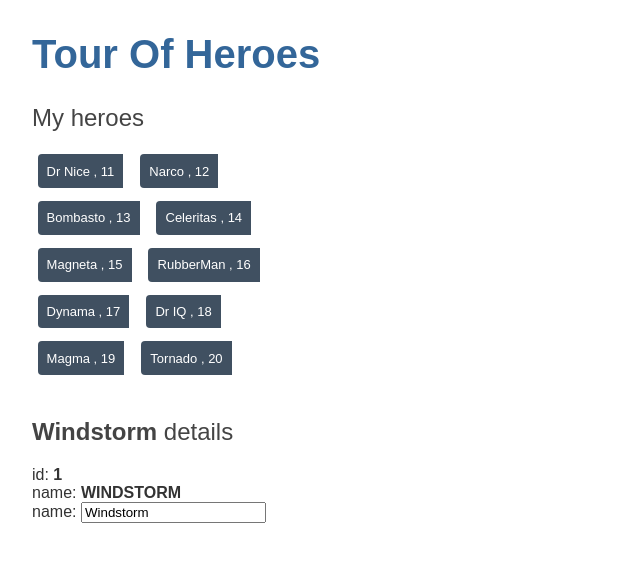
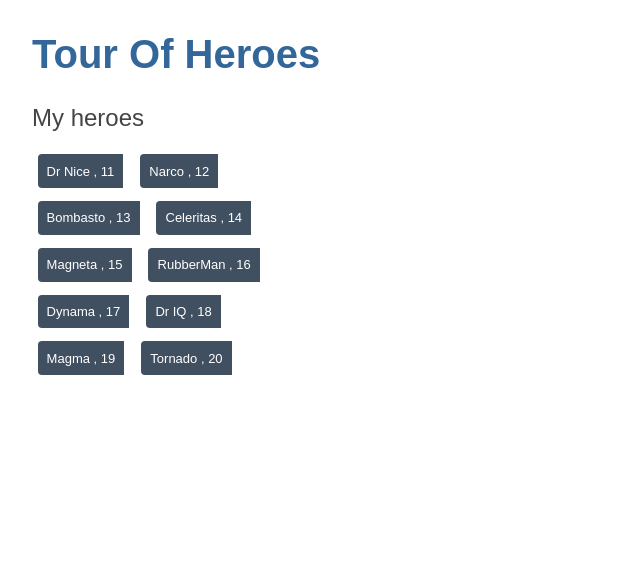
Before and after one commit to katebatrakova/angular-tour-of-heroes, an Angular app: page / in a window 1280 px wide. Shown: the top 562 px of the page, without its empty margins (0-640 px from the left). Built offline with nearby package versions, Linux system fonts and the light colour scheme.

Commit message:
Step 7 - User able to select a hero and see their details

```diff
--- /dev/null
+++ b/src/app/hero-detail/hero-detail.component.html
@@ -0,0 +1,16 @@
+<!-- selectedHero details -->
+
+<div *ngIf="hero">
+<div>
+    <!--  binding data to the new hero property -->
+<h2><strong>{{hero.name}}</strong> details</h2>
+<div><span>id: </span><strong>{{hero.id}} </strong></div>
+<!-- With pipe operator activating the built-in Uppercase format -->
+<div><span>name: </span><strong>{{hero.name | uppercase}}</strong></div>
+    <label>name:
+        <!-- [(ngModel)] is two-way data binding syntax
+            to bind hero.name property to the textbox, and vice versa-->
+      <input [(ngModel)]="hero.name" placeholder="name"/>
+    </label>
+  </div>
+</div>
--- /dev/null
+++ b/src/app/hero-detail/hero-detail.component.ts
@@ -0,0 +1,18 @@
+import { Component, OnInit, Input } from '@angular/core';
+import { Hero } from '../hero';
+
+@Component({
+  selector: 'app-hero-detail',
+  templateUrl: './hero-detail.component.html',
+  styleUrls: ['./hero-detail.component.scss']
+})
+export class HeroDetailComponent implements OnInit {
+  // external HeroesComponent binds to it <app-hero-detail [hero]="selectedHero"></app-hero-detail>
+  @Input() hero: Hero;
+
+  constructor() { }
+
+  ngOnInit(): void {
+  }
+
+}
--- a/src/app/heroes/heroes.component.html
+++ b/src/app/heroes/heroes.component.html
@@ -1,20 +1,29 @@
 <h2>My heroes</h2>
 <ul class="heroes">
   <!-- iterating through the list of heroes with repeater directive inside host element -->
-  <li *ngFor='let hero of heroes' class="badge">{{hero.name}} , {{hero.id}}</li>
-
+  <!-- event binding:user clicks onSelect(hero) method handler gets executed -->
+  <!-- class binding to add and remove a CSS class conditionally -->
+  <li *ngFor ='let hero of heroes'
+   class="badge"
+   (click)="onSelect(hero)"
+   [class.selected]='hero === selectedHero'>
+    {{hero.name}} , {{hero.id}}
+   </li>
 </ul>
 
+
+<!-- HeroDetailComponent  -->
+<!-- display if the selectedHero exists with  *ngIf directive.
+  If selectedHero value is falsey -  ngIf removes the hero detail from the DOM-->
+<div *ngIf='selectedHero'>
   <!--  binding data to the new hero property -->
-<h2><strong>{{hero.name}}</strong> details</h2>
-<div><span>id: </span><strong>{{hero.id}} </strong></div>
+<h2>{{selectedHero.name}} details</h2>
+<div><span>id: </span><strong>{{selectedHero.id}} </strong></div>
 <!-- With pipe operator activating the built-in Uppercase format -->
-<div><span>name: </span><strong>{{hero.name | uppercase}}</strong></div>
-
-<div>
+<div><span>name: </span><strong>{{selectedHero.name | uppercase}}</strong></div>
   <label>name:
       <!-- [(ngModel)] is two-way data binding syntax
           to bind hero.name property to the textbox, and vice versa-->
-      <input [(ngModel)]="hero.name" placeholder="name"/>
+    <input [(ngModel)]="selectedHero.name" placeholder="name"/>
   </label>
 </div>
--- a/src/app/heroes/heroes.component.ts
+++ b/src/app/heroes/heroes.component.ts
@@ -13,20 +13,29 @@ import { HEROES } from '../mock-heroes';
 })
 
 
+export class HeroesComponent implements OnInit {
+  //before : hero property of imported type Hero (interface created)
+  //
+  // hero: Hero = {
+  //   name: 'Windstorm', id: 1
+  // };
 
-export class HeroesComponent implements OnInit {
-  //hero property of imported type Hero (interface created)
-  hero: Hero = {
-    name: 'Windstorm', id: 1
-  };
-  // bind component property  heroes with HEROES
+  // no selected hero when the application starts
+  selectedHero: Hero;
+
+  // bind component property heroes with HEROES
   heroes = HEROES;
+
+
+// assigns the clicked hero from the template to the component's selectedHero
+onSelect(hero: Hero): void { // : void is used because the method return nothing
+  this.selectedHero = hero;
+}
 
 
 
   constructor() {
-    console.log(this.hero)
-
+    // console.log(this.hero)
   }
 
 
```
Also changed, not shown: src/app/app.module.ts (+4 -3 lines), src/app/hero-detail/hero-detail.component.scss (added). Lines whose indentation alone changed are shown as unchanged.
